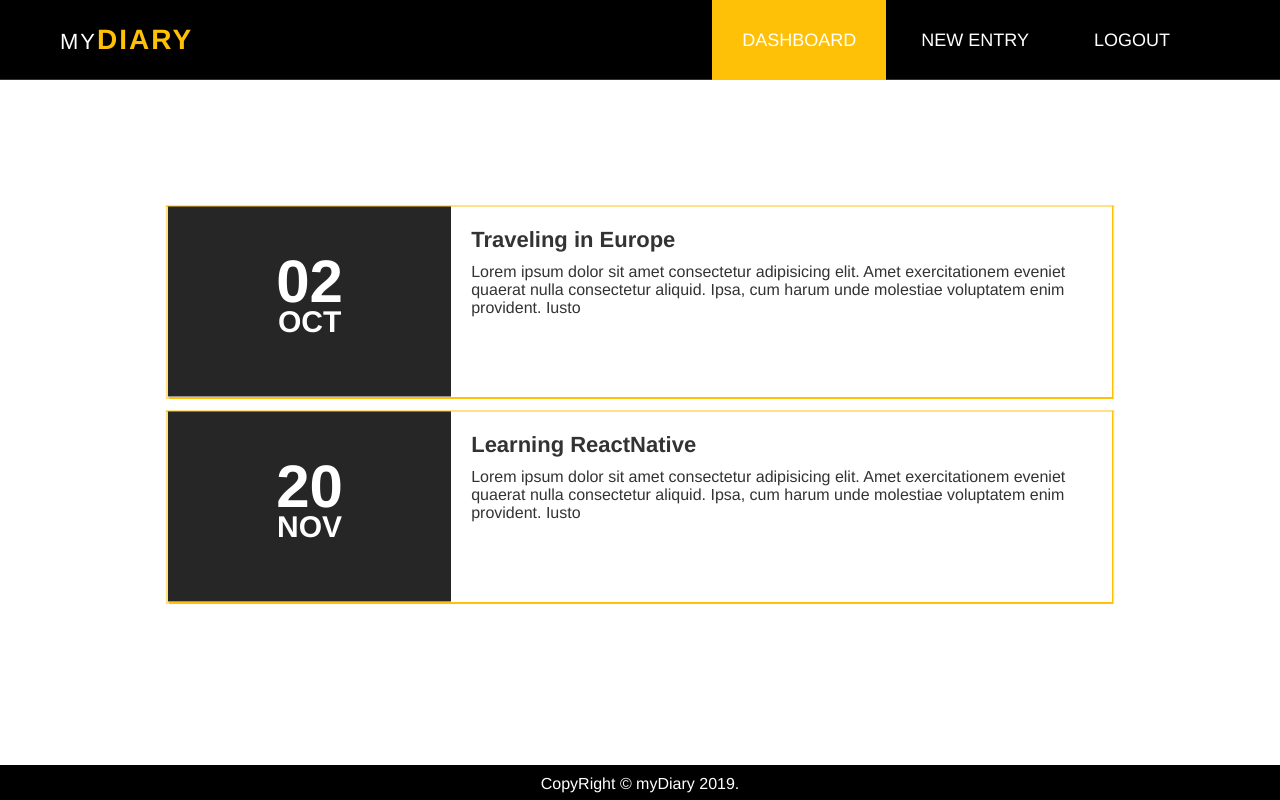
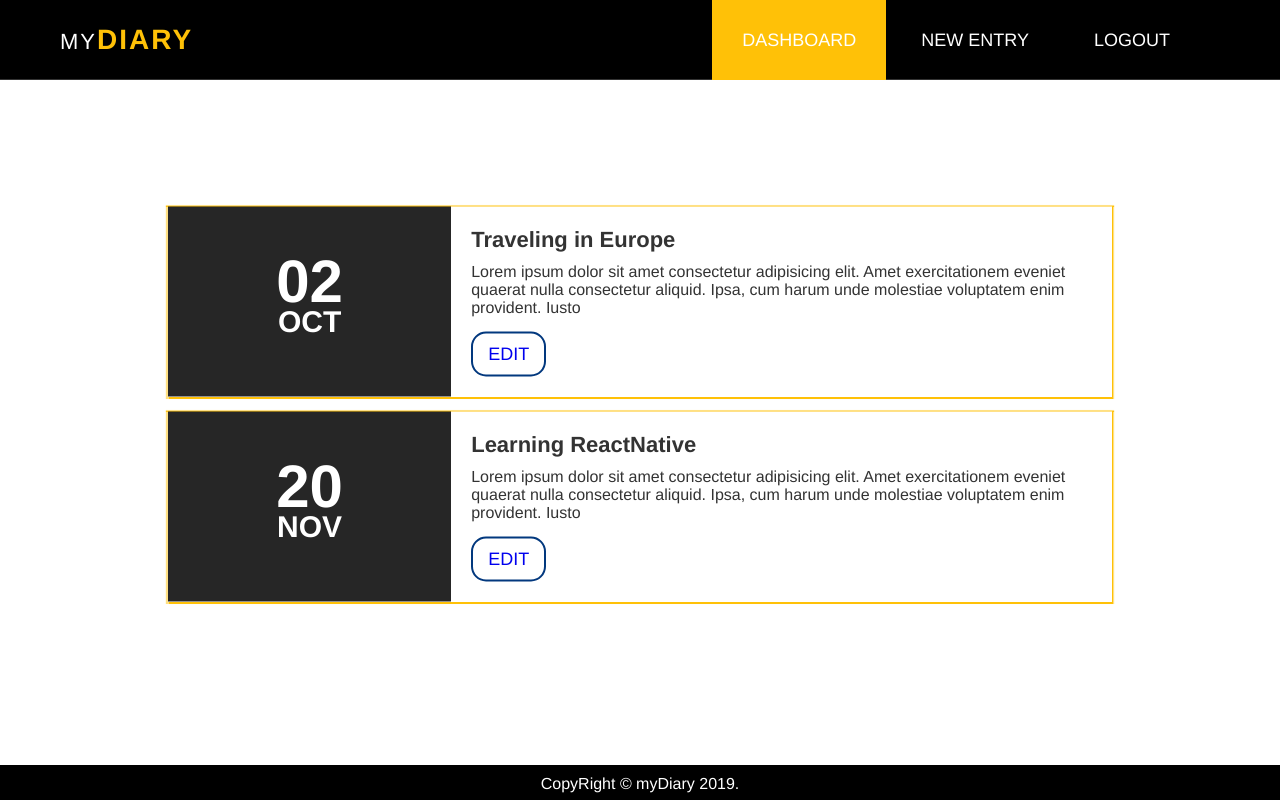
Before and after one commit to bbaime98/myDiary, a plain HTML site: page UI/html/allEntries.html in a window 1280 px wide. Shown: the top 800 px of the page. Drawn offline with Linux system fonts and the light colour scheme.

Commit message:
ft(modify): add modify entry button
create edit button for modifying an entry

[Finishes #169382439]

```diff
--- a/UI/html/allEntries.html
+++ b/UI/html/allEntries.html
@@ -34,6 +34,7 @@
             <p>Lorem ipsum dolor sit amet consectetur adipisicing elit.
               Amet exercitationem eveniet quaerat nulla consectetur aliquid.
               Ipsa, cum harum unde molestiae voluptatem enim provident. Iusto</p>
+              <a href="../html/newEntry.html">Edit</a>
 
           </div>
         </li>
@@ -46,6 +47,7 @@
             <p>Lorem ipsum dolor sit amet consectetur adipisicing elit.
               Amet exercitationem eveniet quaerat nulla consectetur aliquid.
               Ipsa, cum harum unde molestiae voluptatem enim provident. Iusto</p>
+              <a href="../html/newEntry.html">Edit</a>
 
           </div>
         </li>
```
